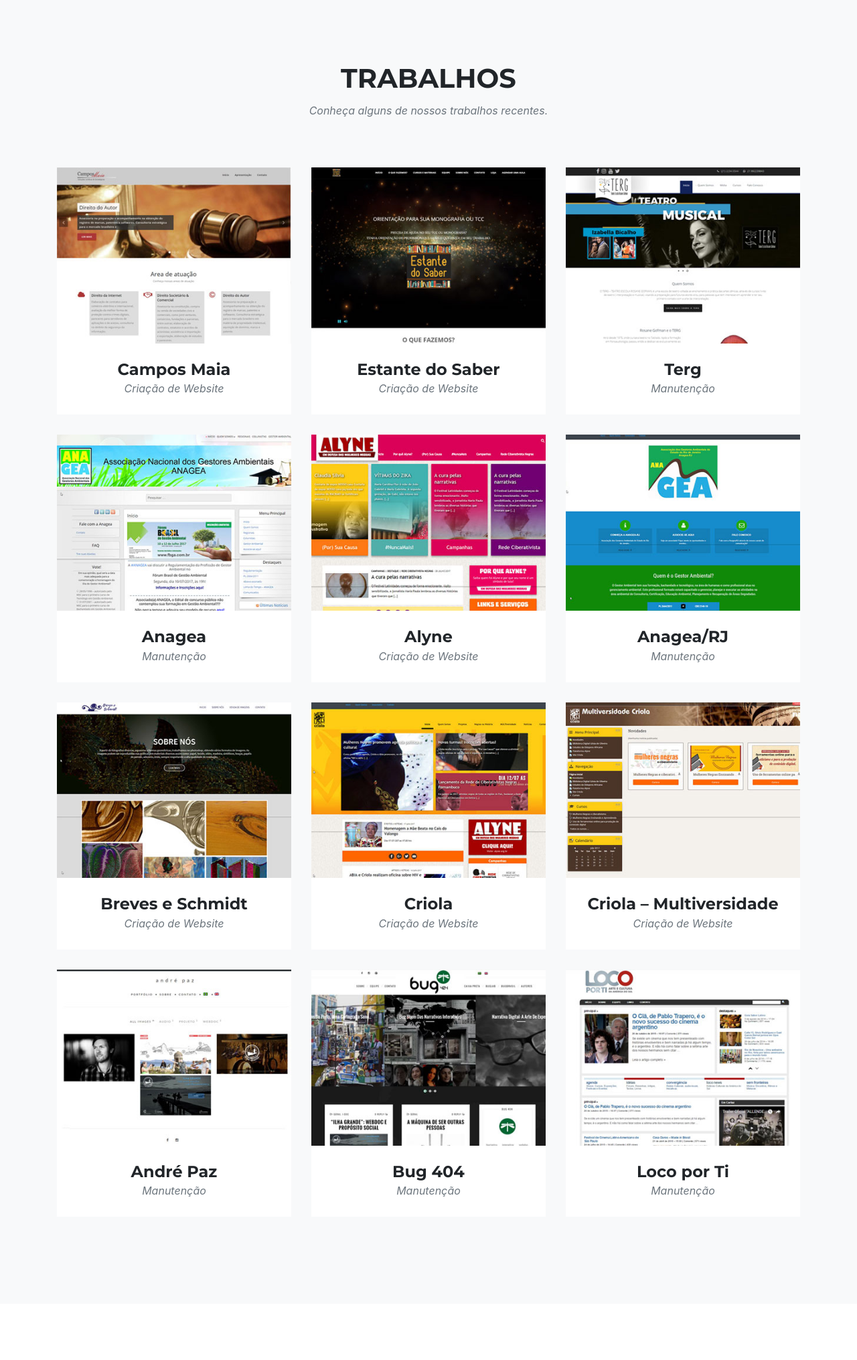
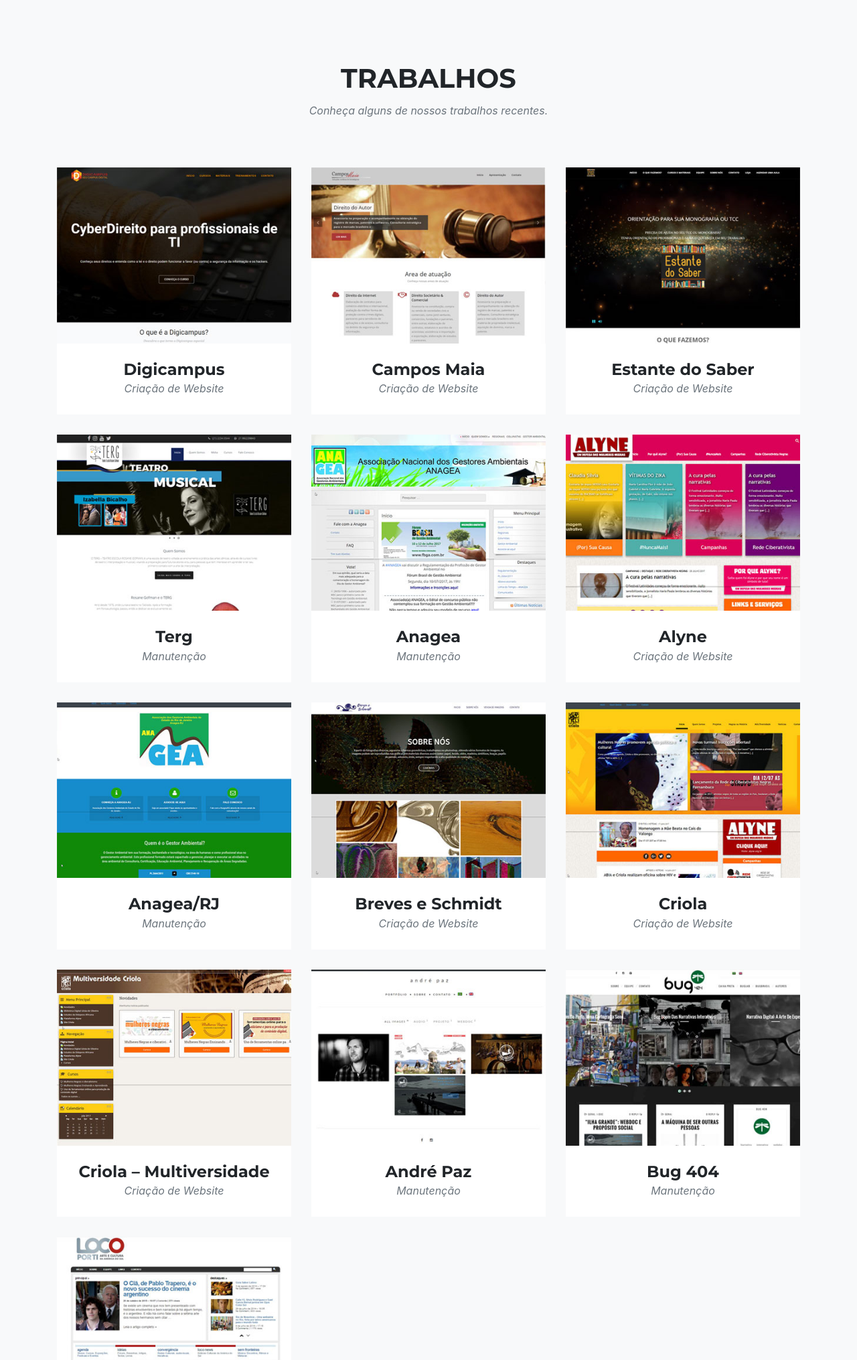
Before and after one commit to viladosite/v8, a PHP site: page / in a window 1280 px wide. Shown: the part 1569-3600 px from the top of the page at 67% size. Run offline with PHP 8.4, Linux system fonts and the light colour scheme; some libraries are stand-ins or nearby versions; some web fonts are replaced.

Commit message:
add digicampus modal

```diff
--- a/includes/modal/modals.php
+++ b/includes/modal/modals.php
@@ -484,7 +484,7 @@
     </div>
   </div>
 
-  <!-- Modal 11 -->
+  <!-- Modal 12 -->
   <div class="portfolio-modal modal fade" id="portfolioModal12" tabindex="-1" role="dialog" aria-hidden="true">
     <div class="modal-dialog">
       <div class="modal-content">
@@ -523,3 +523,43 @@
       </div>
     </div>
   </div>
+
+  <!-- Modal 13 -->
+  <div class="portfolio-modal modal fade" id="portfolioModal13" tabindex="-1" role="dialog" aria-hidden="true">
+    <div class="modal-dialog">
+      <div class="modal-content">
+        <div class="close-modal" data-dismiss="modal">
+          <div class="lr">
+            <div class="rl"></div>
+          </div>
+        </div>
+        <div class="container">
+          <div class="row">
+            <div class="col-lg-8 mx-auto">
+              <div class="modal-body">
+                <!-- Project Details Go Here -->
+                <h2 class="text-uppercase">Digicampus</h2>
+                <p class="item-intro text-muted">Criação de Website</p>
+                <img class="img-fluid d-block mx-auto" src="img/portfolio/campos-maia-full.jpg" alt="">
+                <p>A Digicampus é uma iniciativa criada em conjunto pelos advogados Cristiana Maia, Vinicius Ferreira e pelo webmaster Diogo Fagundes para criar e disponibilizar para comercialização conteúdos didáticos sobre direito e internet.</p>
+                <p>
+                  O site digicampus.com.br se propõe a ser um campus virtual trazendo sistemas de integração com ambientes de aulas virtuais e conteúdos proprietários sobre direito e tecnologia.
+                </p>
+
+                <p>A Vila do Site participou ativamente na criação da identidade visual, logo e principalmente no layout e nos sistemas da digicampus.com.br que conta com área para downloads tanto pública quanto privada para os alunos e integrações com sistemas de EAD como o teachable.com e hotmart.com.</p>
+
+                <ul class="list-inline">
+                  <li><a href="https://digicampus.com.br/v1/" target="_blank">digicampus.com.br</a></li>
+                  <li>Cliente: Digicampus</li>
+                  <li>Serviço: Criação de Website</li>
+                </ul>
+                <button class="btn btn-primary" data-dismiss="modal" type="button">
+                  <i class="fas fa-times"></i>
+                  Fechar</button>
+              </div>
+            </div>
+          </div>
+        </div>
+      </div>
+    </div>
+  </div>
--- a/includes/sections/portfolio.php
+++ b/includes/sections/portfolio.php
@@ -8,6 +8,21 @@
         </div>
       </div>
       <div class="row">
+
+      	<div class="col-md-4 col-sm-6 portfolio-item">
+      	  <a class="portfolio-link" data-toggle="modal" href="#portfolioModal13">
+      	    <div class="portfolio-hover">
+      	      <div class="portfolio-hover-content">
+      	        <i class="fas fa-plus fa-3x"></i>
+      	      </div>
+      	    </div>
+      	    <img class="img-fluid" src="img/portfolio/digicampus-thumbnail.jpg" alt="">
+      	  </a>
+      	  <div class="portfolio-caption">
+      	    <h4>Digicampus</h4>
+      	    <p class="text-muted">Criação de Website</p>
+      	  </div>
+      	</div>
 
       	<div class="col-md-4 col-sm-6 portfolio-item">
       	  <a class="portfolio-link" data-toggle="modal" href="#portfolioModal12">
```
Also changed, not shown: img/portfolio/digicampus-full.jpg (added), img/portfolio/digicampus-thumbnail.jpg (added).
